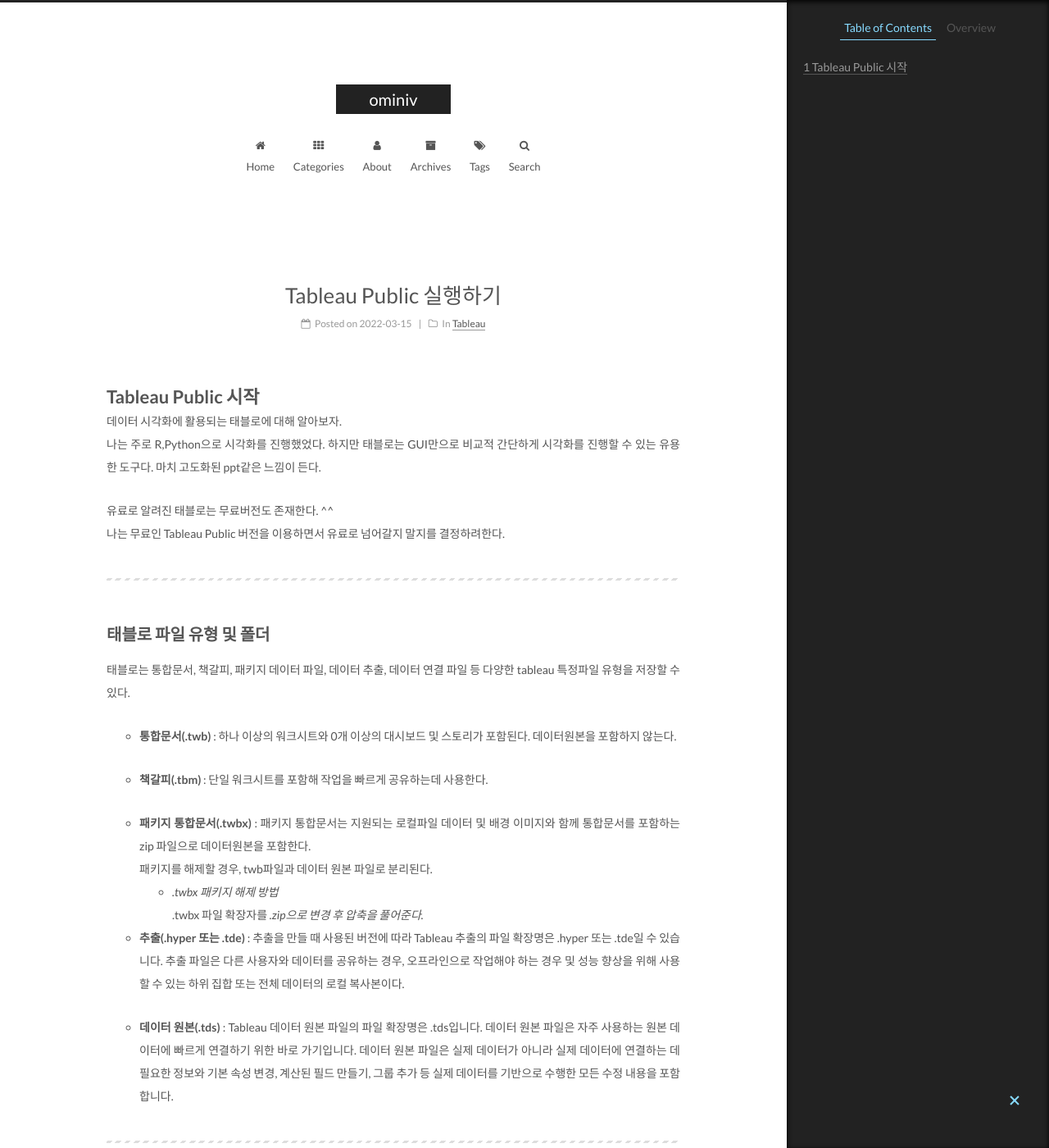
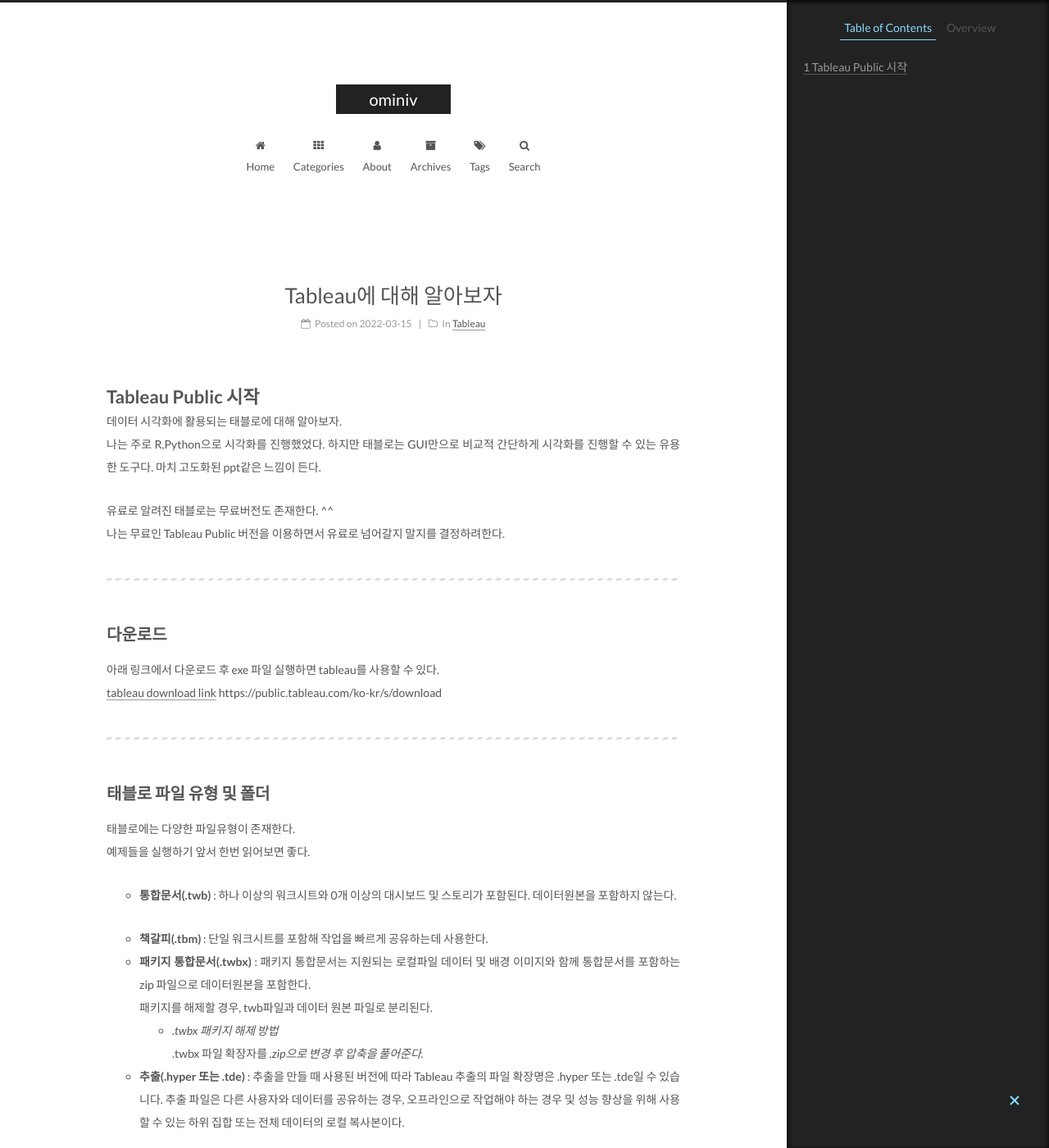
Before and after one commit to ominiv/ominiv.github.io, a Jekyll site: the page built from _posts/2022-03-15-Tableau-run.md, in a window 1280 px wide and 1400 px high. Shown: the whole window at 82% size. Built offline with Jekyll 4.4.1, drawn with Linux system fonts in a browser that asks for light colours.

Commit message:
+ Tableau Start

```diff
--- a/_posts/2022-03-15-Tableau-run.md
+++ b/_posts/2022-03-15-Tableau-run.md
@@ -1,5 +1,5 @@
 ---
-title: Tableau Public 실행하기
+title: Tableau에 대해 알아보자
 date: 2022-03-15 00:00:01
 categories:
 - Tableau
@@ -14,15 +14,19 @@ tags:
 유료로 알려진 태블로는 무료버전도 존재한다. ^^<br>나는 무료인 Tableau Public 버전을 이용하면서 유료로 넘어갈지 말지를 결정하려한다.
 
 ---
+## 다운로드
+아래 링크에서 다운로드 후 exe 파일 실행하면 tableau를 사용할 수 있다. <br>
+[tableau download link](https://public.tableau.com/ko-kr/s/download) https://public.tableau.com/ko-kr/s/download
+
+---
 ## 태블로 파일 유형 및 폴더
-태블로는 통합문서, 책갈피, 패키지 데이터 파일, 데이터 추출, 데이터 연결 파일 등 다양한 tableau 특정파일 유형을 저장할 수 있다.
+태블로에는 다양한 파일유형이 존재한다. <br> 예제들을 실행하기 앞서 한번 읽어보면 좋다.
 
 - **통합문서(.twb)** : 하나 이상의 워크시트와 0개 이상의 대시보드 및 스토리가 포함된다. 데이터원본을 포함하지 않는다.
 
 - **책갈피(.tbm)** : 단일 워크시트를 포함해 작업을 빠르게 공유하는데 사용한다.
-
 - **패키지 통합문서(.twbx)** : 패키지 통합문서는 지원되는 로컬파일 데이터 및 배경 이미지와 함께 통합문서를 포함하는 zip 파일으로 데이터원본을 포함한다. <br>패키지를 해제할 경우, twb파일과 데이터 원본 파일로 분리된다.
-    -  *.twbx 패키지 해제 방법<br>*.twbx 파일 확장자를 *.zip으로 변경 후 압축을 풀어준다.*
+    -  *.twbx 패키지 해제 방법<br>*.twbx 파일 확장자를 *.zip으로 변경 후 압축을 풀어준다.* <br>
 
 - **추출(.hyper 또는 .tde)** : 추출을 만들 때 사용된 버전에 따라 Tableau 추출의 파일 확장명은 .hyper 또는 .tde일 수 있습니다. 추출 파일은 다른 사용자와 데이터를 공유하는 경우, 오프라인으로 작업해야 하는 경우 및 성능 향상을 위해 사용할 수 있는 하위 집합 또는 전체 데이터의 로컬 복사본이다.
 
```
